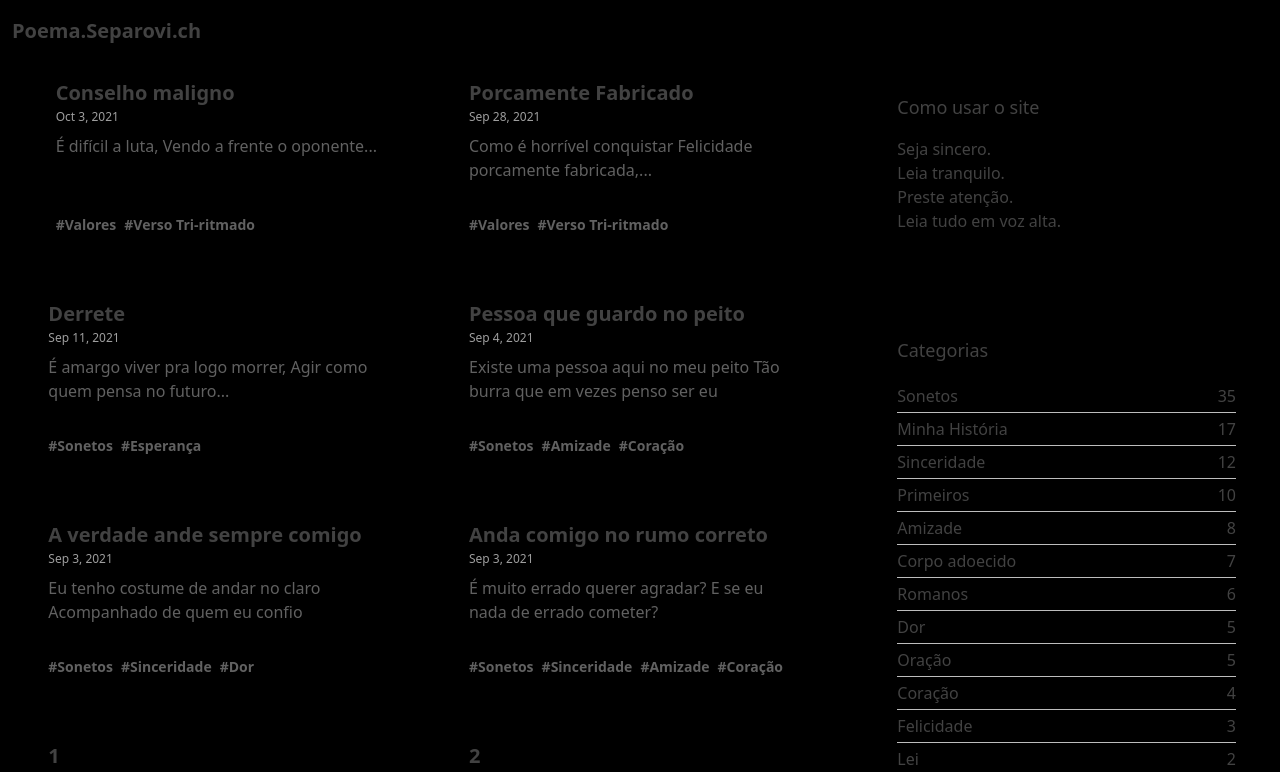
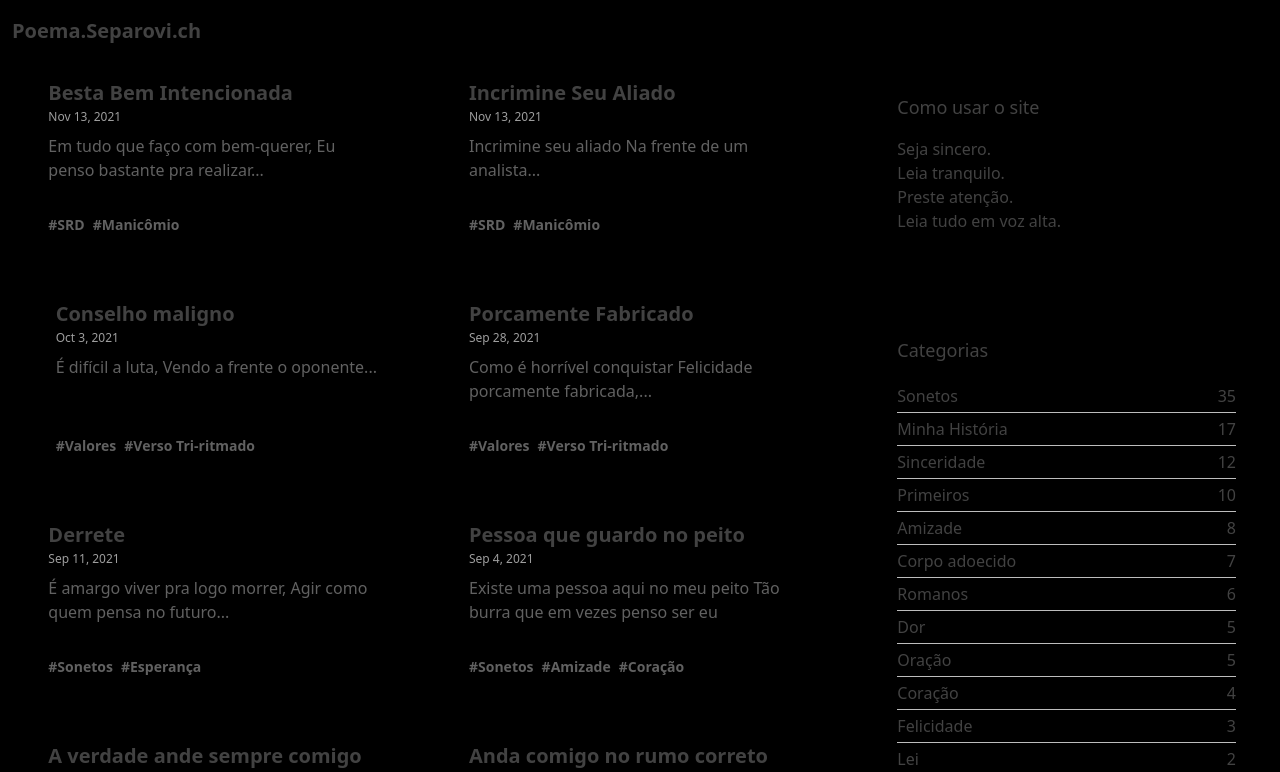
Before and after one commit to alvaroseparovich/sonetos, a Next.js app: page / in a window 1280 px wide. Shown: the top 772 px of the page. Built offline with nearby package versions, Linux system fonts and the light colour scheme.

Commit message:
2 Posts, incrimine seu aliado e Besta bem intencionada

```diff
--- a/_posts/2021-10-03-conselho-maligno.md
+++ b/_posts/2021-10-03-conselho-maligno.md
@@ -13,7 +13,7 @@ tags:
 "**É** di**fí**cil a **lu**ta,
 **Ven**do a **fren**te o opo**ne**nte,
 Fico **Fir**me em **min**ha con**du**ta
-Sem **de**sfo**car** minha **men**te.
+**Sem** desfo**car** minha **men**te.
 
 **Ve**jo jo**ga**dos no **chão**
 A**que**les que **não** aguen**ta**ram,
--- /dev/null
+++ b/_posts/2021-11-13-besta-bem-intencionada.md
@@ -0,0 +1,32 @@
+---
+title: Besta Bem Intencionada
+description: Em tudo que faço com bem-querer, Eu penso bastante pra realizar...
+author: Shabitudo Retardalho Demonilho
+date: '2021-11-13'
+modified_date: '2021-11-13'
+image: /assets/images/posts/random-img.jpg
+tags:
+  - SRD
+  - Manicômio
+---
+
+Em tudo que faço com bem-querer,
+Eu penso bastante pra realizar
+Sou tao convencido que vou fazer
+Com boas intenções eu vou realizar.
+
+Fome logo mato com pão e bolor,
+E a sede resolvo com urinar
+Belo quadro eu pinto sem uma cor
+Ao finalizar eu sim vou queimar.
+
+Com socos parentes vou destruir
+Mostrando pra eles o meu amor.
+Muito belas são minhas intenções,
+
+Quebrando, na prática, os corações
+Com as mãos aumento bastante a dor
+Mas belas mentiras vou produzir.
+______
+
+> Escrito nas férias no Santa Mônica. Antes de 12 de novembro.
--- /dev/null
+++ b/_posts/2021-11-13-incrimine-seu-aliado.md
@@ -0,0 +1,34 @@
+---
+title: Incrimine Seu Aliado
+description: Incrimine seu aliado Na frente de um analista...
+author: Shabitudo Retardalho Demonilho
+date: '2021-11-13'
+modified_date: '2021-11-13'
+image: /assets/images/posts/random-img.jpg
+tags:
+  - SRD
+  - Manicômio
+---
+
+Incrimine seu aliado
+Na frente de um analista
+Ele então ficará irado
+Diga que essa é só uma pista.
+
+O aliado ficará confuso
+Com aquilo que você fez
+Faça mais um outro abuso
+Incrimine-o mais uma vez
+
+Completamente desnorteado
+Tentará entender o que sente
+Acuse-o de ser retardado
+E cale-o eternamente
+
+Diga a todos que fez por amor
+Mudando toda a história
+Olharão com pena e horror
+Verão que é só uma escória.
+______
+
+> Escrito nas férias no Santa Mônica. Antes de 12 de novembro.
--- a/generatePost.config.js
+++ b/generatePost.config.js
@@ -25,4 +25,4 @@ ______
 const POSTname = `${fullNow}`;
 
 fs.writeFileSync(`./_posts/${POSTname}.md`, POST);
-console.log('\n\nAta Criada!\n\n');
+console.log('\n\nPost Criado!\n\n');
```
